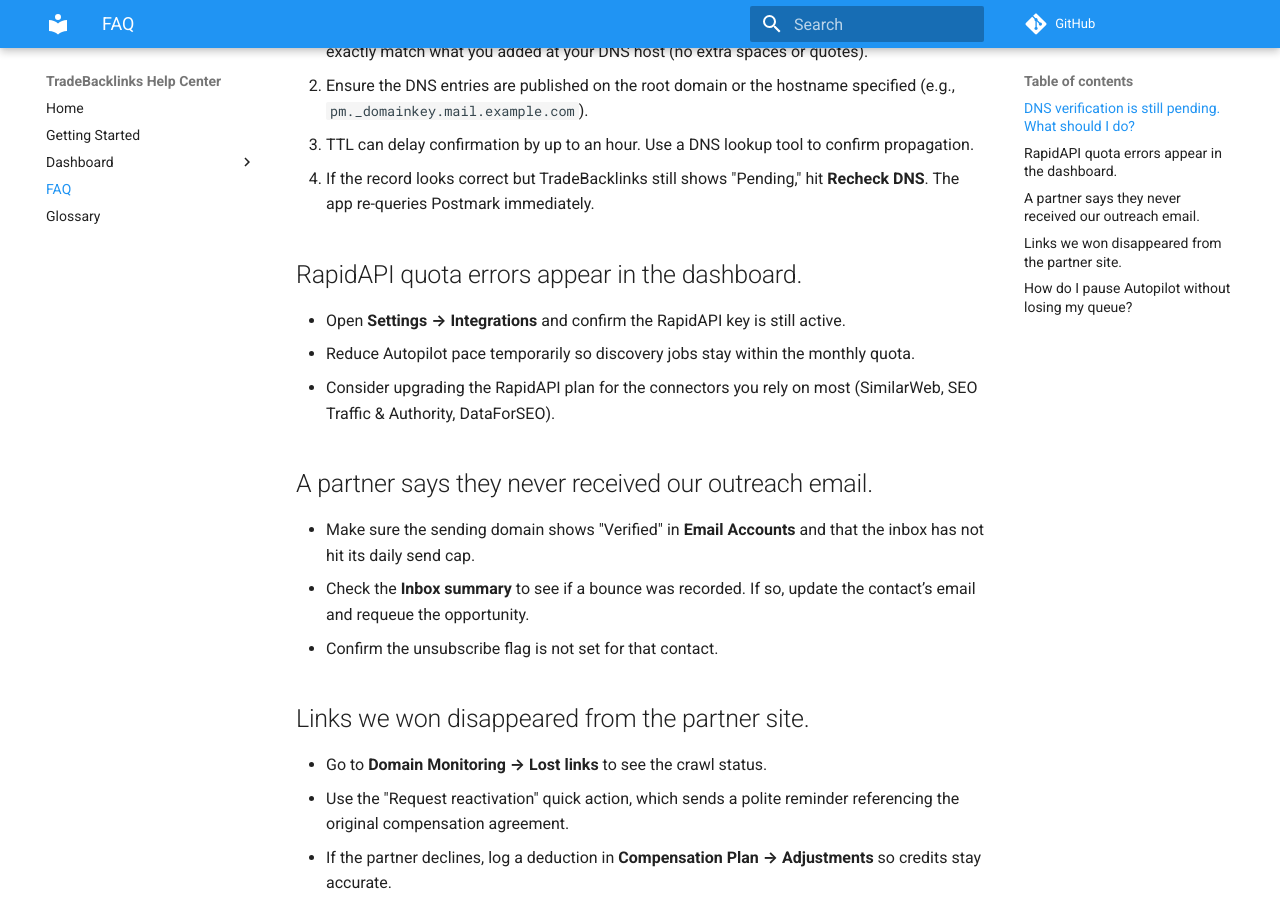
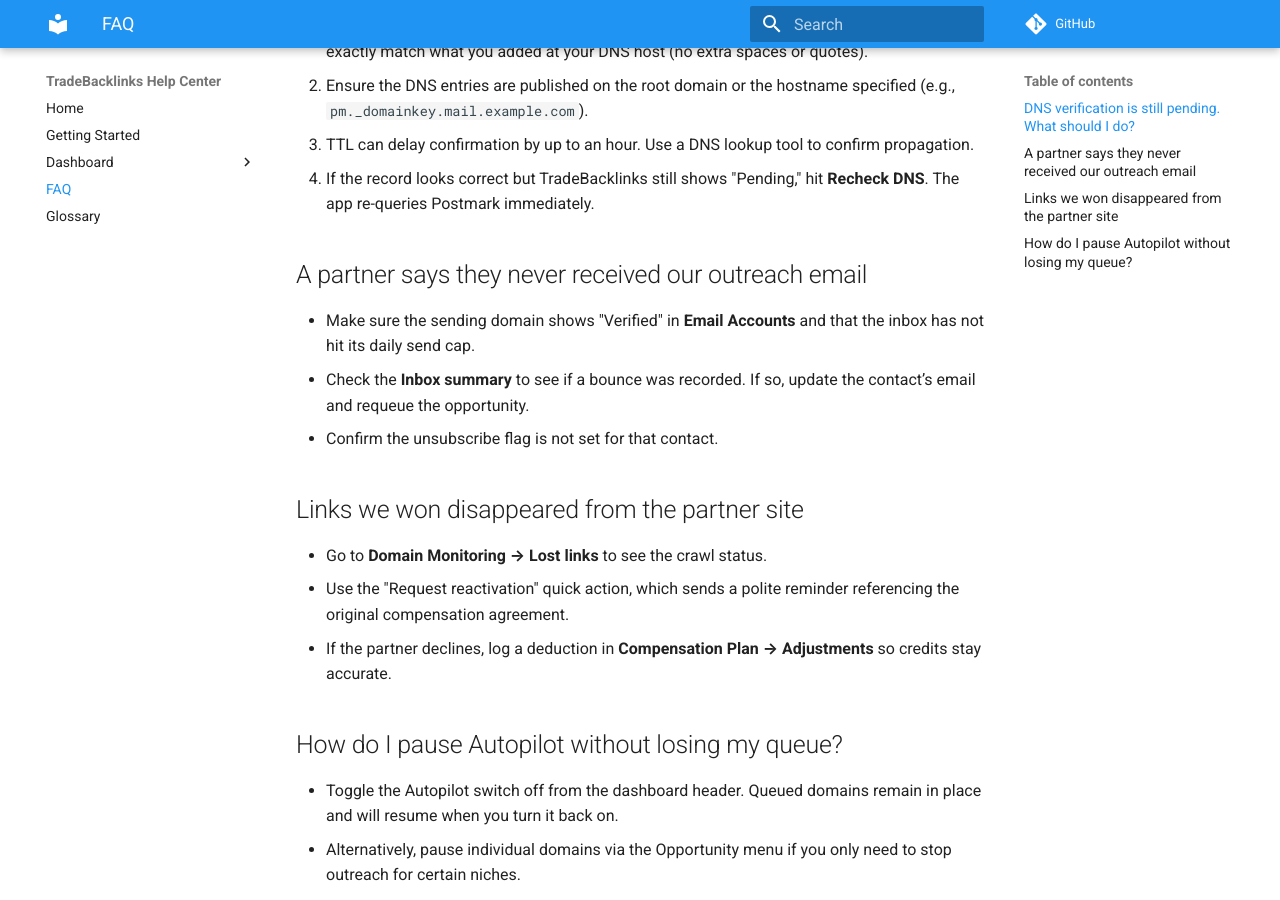
Before and after one commit to jt196/tradebacklinks-docs, an MkDocs documentation site: the page built from docs/faq.md, in a window 1280 px wide and 900 px high, scrolled down 217 px. Built offline with MkDocs 1.6.1 and Material for MkDocs 9.7.7, drawn with Linux system fonts in a browser that asks for light colours; comment, search, counter and statistics services are not loaded.

Commit message:
rapidAPI removal from docs

```diff
--- a/docs/faq.md
+++ b/docs/faq.md
@@ -7,19 +7,13 @@
 3. TTL can delay confirmation by up to an hour. Use a DNS lookup tool to confirm propagation.
 4. If the record looks correct but TradeBacklinks still shows "Pending," hit **Recheck DNS**. The app re-queries Postmark immediately.
 
-## RapidAPI quota errors appear in the dashboard.
-
-- Open **Settings → Integrations** and confirm the RapidAPI key is still active.
-- Reduce Autopilot pace temporarily so discovery jobs stay within the monthly quota.
-- Consider upgrading the RapidAPI plan for the connectors you rely on most (SimilarWeb, SEO Traffic & Authority, DataForSEO).
-
-## A partner says they never received our outreach email.
+## A partner says they never received our outreach email
 
 - Make sure the sending domain shows "Verified" in **Email Accounts** and that the inbox has not hit its daily send cap.
 - Check the **Inbox summary** to see if a bounce was recorded. If so, update the contact’s email and requeue the opportunity.
 - Confirm the unsubscribe flag is not set for that contact.
 
-## Links we won disappeared from the partner site.
+## Links we won disappeared from the partner site
 
 - Go to **Domain Monitoring → Lost links** to see the crawl status.
 - Use the "Request reactivation" quick action, which sends a polite reminder referencing the original compensation agreement.
```
